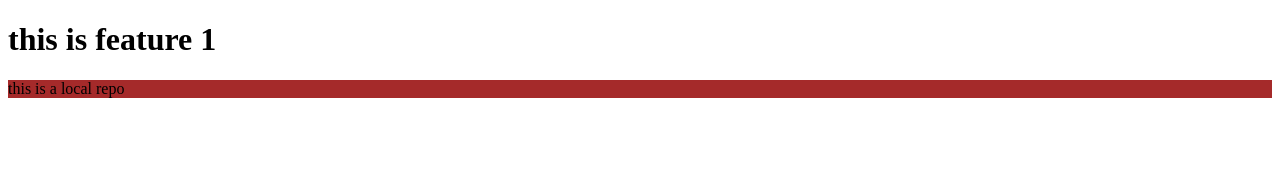
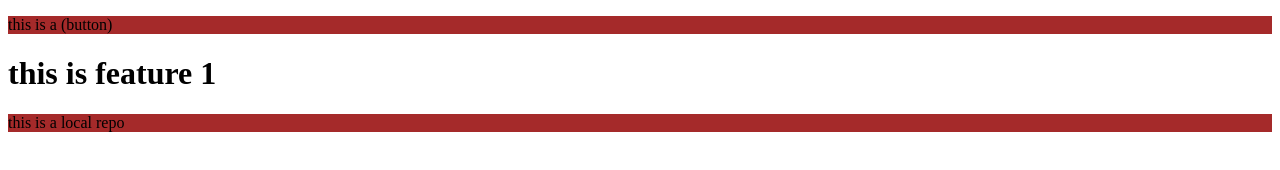
Before and after one commit to sirishreddyakki/localrepo, a plain HTML site: page index.html in a window 1280 px wide. Drawn offline with Linux system fonts and the light colour scheme.

Commit message:
added a button

```diff
--- a/index.html
+++ b/index.html
@@ -7,6 +7,7 @@
     <link rel="stylesheet" href="style.css">
 </head>
 <body>
+    <p>this is a (button)</p>
     <h1>this is feature 1</h1>
     <p>
         this is a local repo
```
